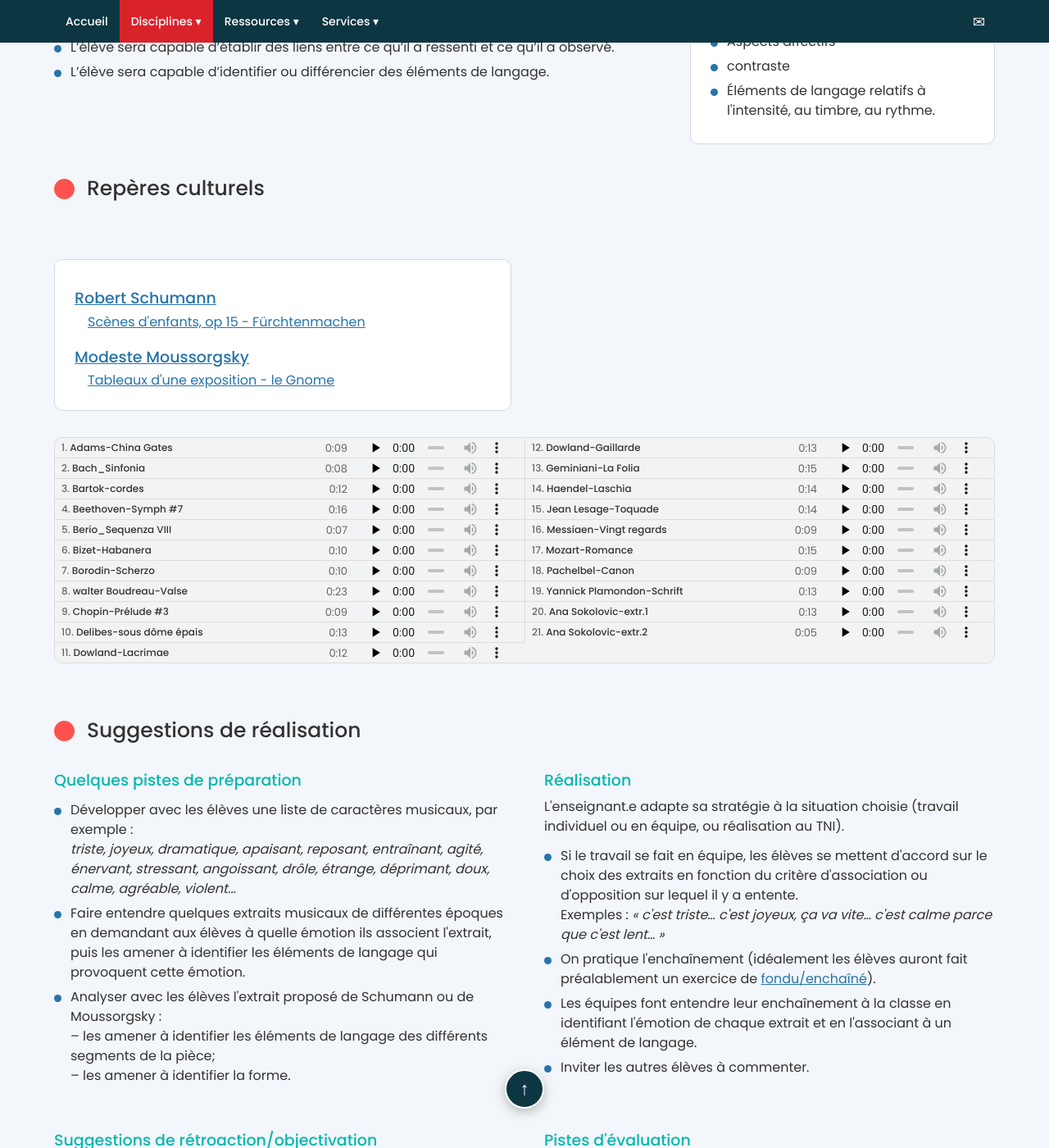
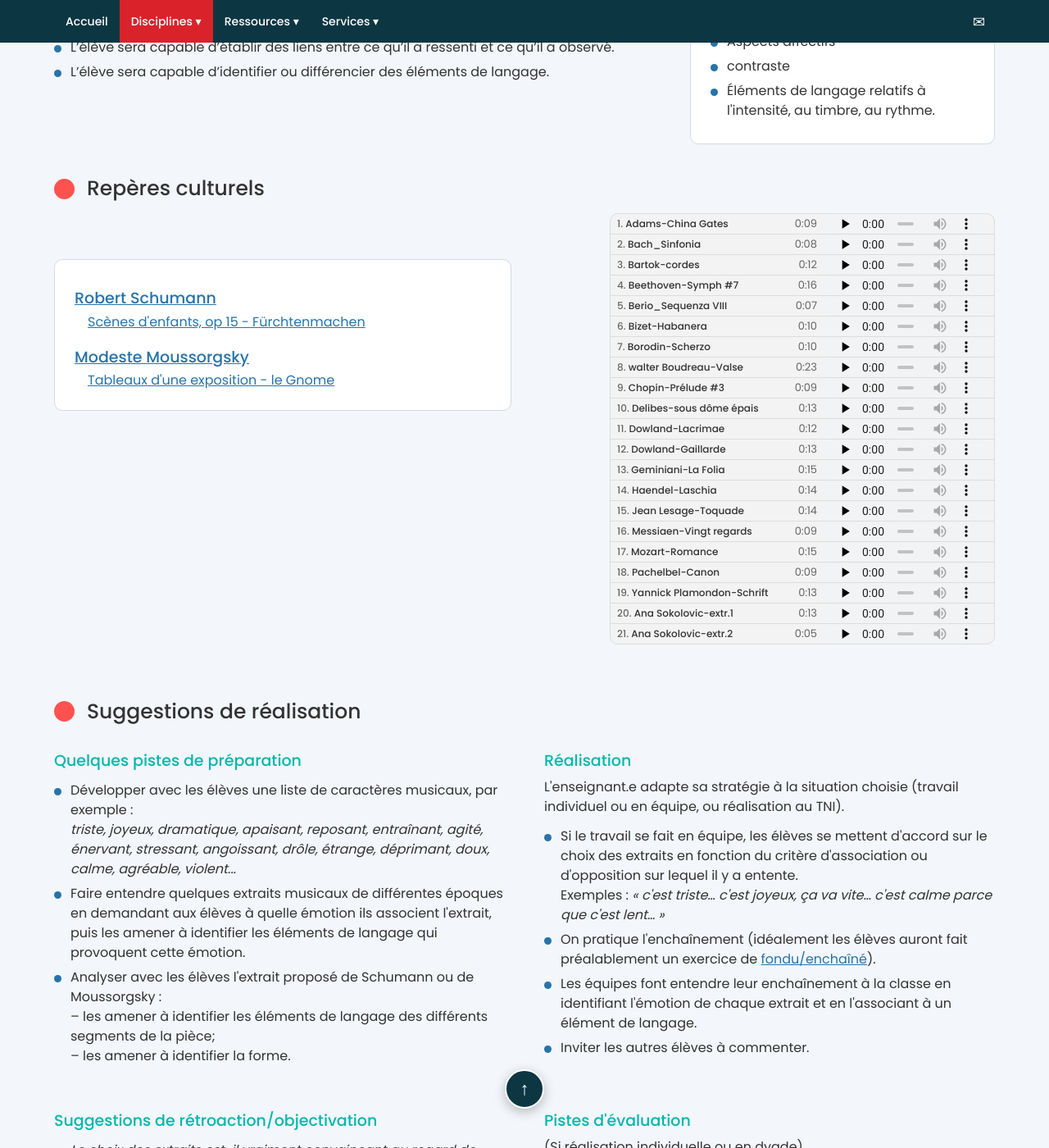
Before and after one commit to yves-fonofone/site-fonofone-revision, a Jekyll site: the page built from _activites/caractere.md, in a window 1280 px wide and 1400 px high, scrolled down 1189 px. Shown: the whole window at 82% size. Built offline with Jekyll 4.4.1, drawn with Linux system fonts in a browser that asks for light colours.

Commit message:
Caractère 1 : retour à une seule colonne d'extraits audio (annule 53c9919)
Co-Authored-By: Claude Opus 5.5 <noreply@anthropic.com>

```diff
--- a/_activites/caractere.md
+++ b/_activites/caractere.md
@@ -88,8 +88,8 @@ etiquette: Musique-en ligne
     <h4><a href="https://fr.wikipedia.org/wiki/Modeste_Moussorgski" target="_blank" rel="noopener">Modeste Moussorgsky</a></h4>
     <p><a href="https://www.youtube.com/watch?v=WzYRzv8V1Fk" target="_blank" rel="noopener">Tableaux d'une exposition - le Gnome</a></p>
   </div>
-  <div class="rangee__liste rangee__liste--pleine">
-<ol class="playlist playlist--compacte playlist--2col">
+  <div class="rangee__liste">
+<ol class="playlist playlist--compacte">
   <li><span class="playlist__titre">Adams-China Gates</span> <span class="playlist__duree">0:09</span>
     <audio controls preload="none" src="../audio/activites/caractere/556.mp3"></audio></li>
   <li><span class="playlist__titre">Bach_Sinfonia</span> <span class="playlist__duree">0:08</span>
--- a/style.css
+++ b/style.css
@@ -750,9 +750,3 @@ li.extrait p { margin: 0; }
 .fiche--fonofone .rangee__liste .playlist--compacte { margin-left: auto; }
 .fiche--fonofone .playlist--compacte li { grid-template-columns: 1fr auto 200px; padding: 0 8px; gap: 8px; font-size: 12px; line-height: 1.2; }
 .prose .fiche--fonofone .playlist--compacte audio, .fiche--fonofone .playlist--compacte audio { width: 200px; height: 24px; }
-/* Liste d'extraits sur 2 colonnes égales, sous l'encadré (ex. Caractère 1 : 21 extraits → 11 + 10) */
-.rangee__liste--pleine { grid-column: 1 / -1; }
-.fiche--fonofone .playlist--2col { max-width: none; margin-left: 0 !important; display: grid; grid-template-columns: 1fr 1fr; grid-template-rows: repeat(11, auto); grid-auto-flow: column; column-gap: 0; }
-.fiche--fonofone .playlist--2col li:nth-child(12) { border-top: 0; }
-.fiche--fonofone .playlist--2col li:nth-child(n+12) { border-left: 1px solid var(--card-border); }
-@media (max-width: 700px) { .fiche--fonofone .playlist--2col { grid-template-columns: 1fr; grid-template-rows: none; grid-auto-flow: row; } .fiche--fonofone .playlist--2col li:nth-child(n+12) { border-left: 0; } .fiche--fonofone .playlist--2col li:nth-child(12) { border-top: 1px solid var(--card-border); } }
```
